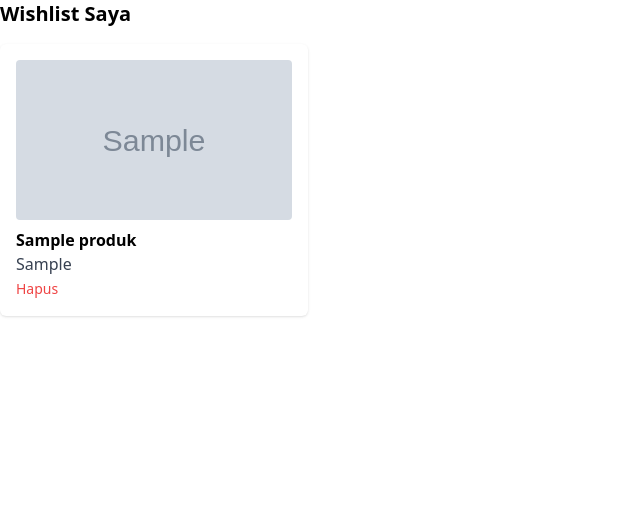
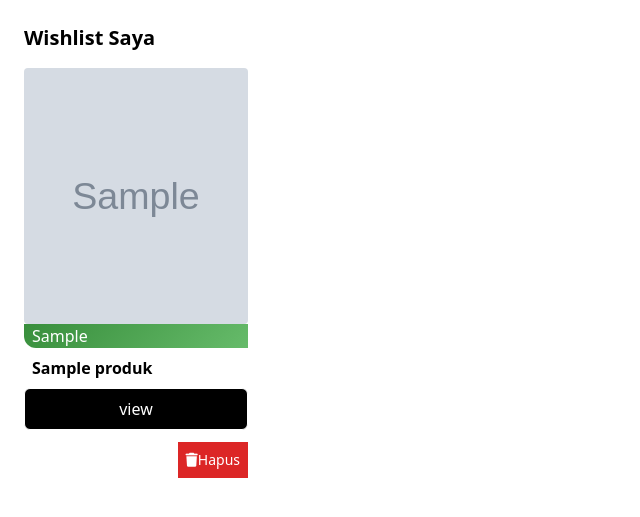
Before and after one commit to Joosee24/e-commerce, a PHP site: page /views/user/wishlist.php in a window 1280 px wide. Shown: the part 62-579 px from the top of the page, without its empty margins (0-640 px from the left). Run offline with PHP 8.4, Linux system fonts and the light colour scheme; the visitor is signed in with stand-in values (Sample User, id 1); tables that the repository leaves empty or names only in its code hold one stand-in row (values such as "Sample post"); some libraries are stand-ins or nearby versions.

Commit message:
styling wishlist

```diff
--- a/views/user/wishlist.php
+++ b/views/user/wishlist.php
@@ -51,22 +51,42 @@ $result = $stmt->get_result();
         </div>
     </div>
 </nav>
-  <section>
+  <main class="m-6">
   <h1 class="text-xl font-bold mb-4">Wishlist Saya</h1>
 
-<div class="grid grid-cols-2 md:grid-cols-3 lg:grid-cols-4 gap-4">
+<div class="grid grid-cols-5 gap-7">
     <?php while ($row = $result->fetch_assoc()): ?>
-        <div class="bg-white p-4 shadow rounded-md">
-            <img src="../../uploads/<?= $row['gambar'] ?>" alt="<?= htmlspecialchars($row['nama_produk']) ?>" class="w-full h-40 object-cover mb-2 rounded">
-            <h2 class="font-semibold"><?= htmlspecialchars($row['nama_produk']) ?></h2>
-            <p class="text-gray-700"><?= htmlspecialchars($row['kategori']) ?></p>
-            <a href="../../controllers/remove_from_wishlist.php?produk_id=<?= $row['id'] ?>" class="text-red-500 text-sm hover:underline">Hapus</a>
+        <div class="">
+            <img src="../../uploads/<?= $row['gambar'] ?>" alt="<?= htmlspecialchars($row['nama_produk']) ?>" class="img-produk w-full h-64 object-cover rounded">
+            <p class="kategori text-gray-700  rounded-bl-xl pl-2"><?= htmlspecialchars($row['kategori']) ?></p>
+            <h2 class="font-semibold m-2"><?= htmlspecialchars($row['nama_produk']) ?></h2>
+            <div class="flex flex-col gap-3  justify-between">
+            <button
+            class="text-white bg-black border border-white rounded-md p-2"
+            onclick="window.location.href='../user/product_detail.php?produk_id=<?= $row['id'] ?>'">view</button>
+            <a href="../../controllers/remove_from_wishlist.php?produk_id=<?= $row['id'] ?>" class="text-white bg-red-600 p-2 text-sm ml-auto"><i class="fa-solid fa-trash" style="color: #ffffff;"></i>Hapus</a>
+            </div>
         </div>
     <?php endwhile; ?>
 </div>
-  </section>
+    </main>
 </body>
 </html>
+
+<style>
+.kategori {
+    background: linear-gradient(135deg, #388e3c, #66bb6a);
+    color: #ffffff;
+}
+
+.img-produk{
+    transition:0.3s;
+}
+
+.img-produk:hover{
+    filter: brightness(.9);
+}
+</style>
 
 <script>
   document.addEventListener("DOMContentLoaded", function () {
```
Also changed, not shown: views/user/dashboard.php (+9 -12 lines).
